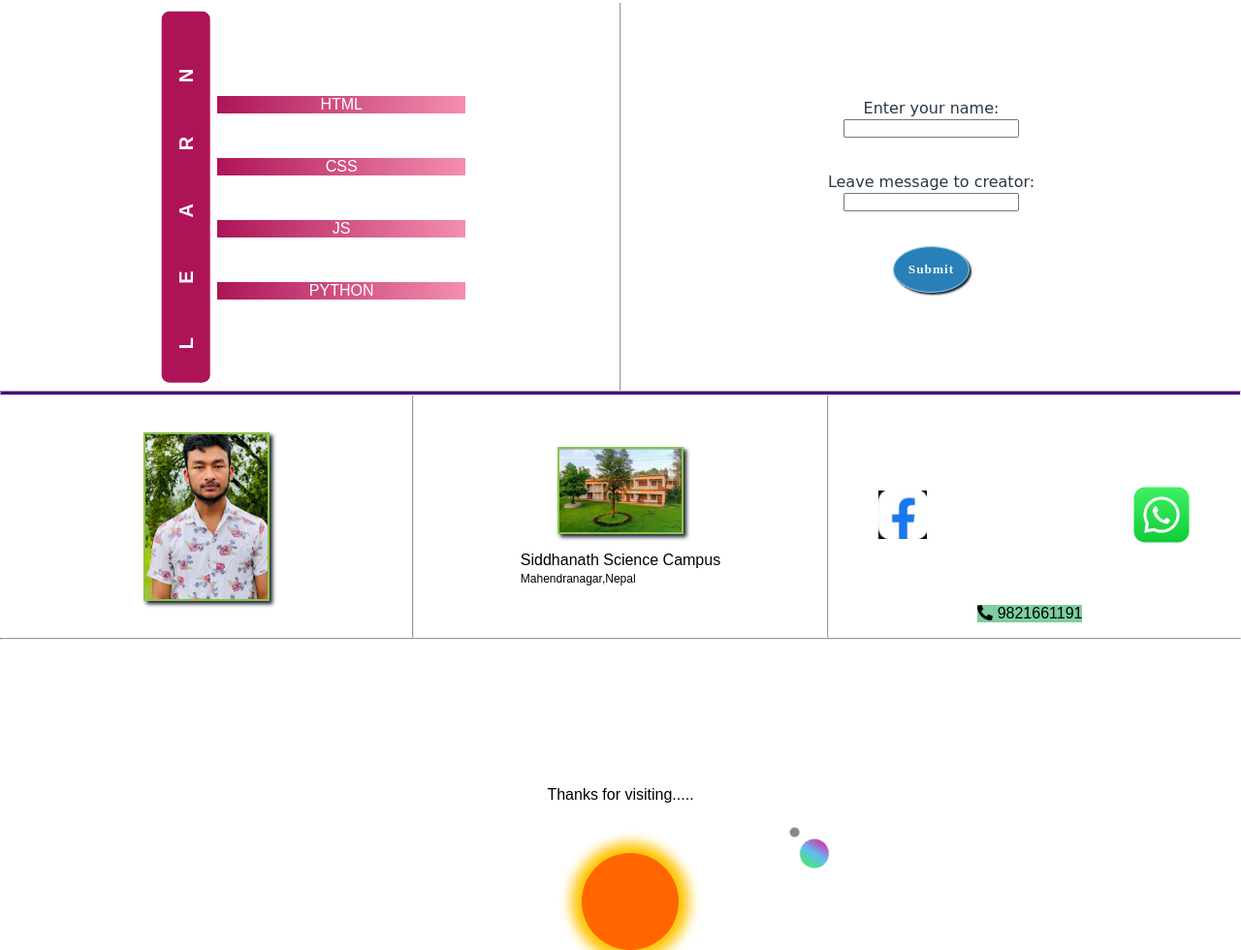
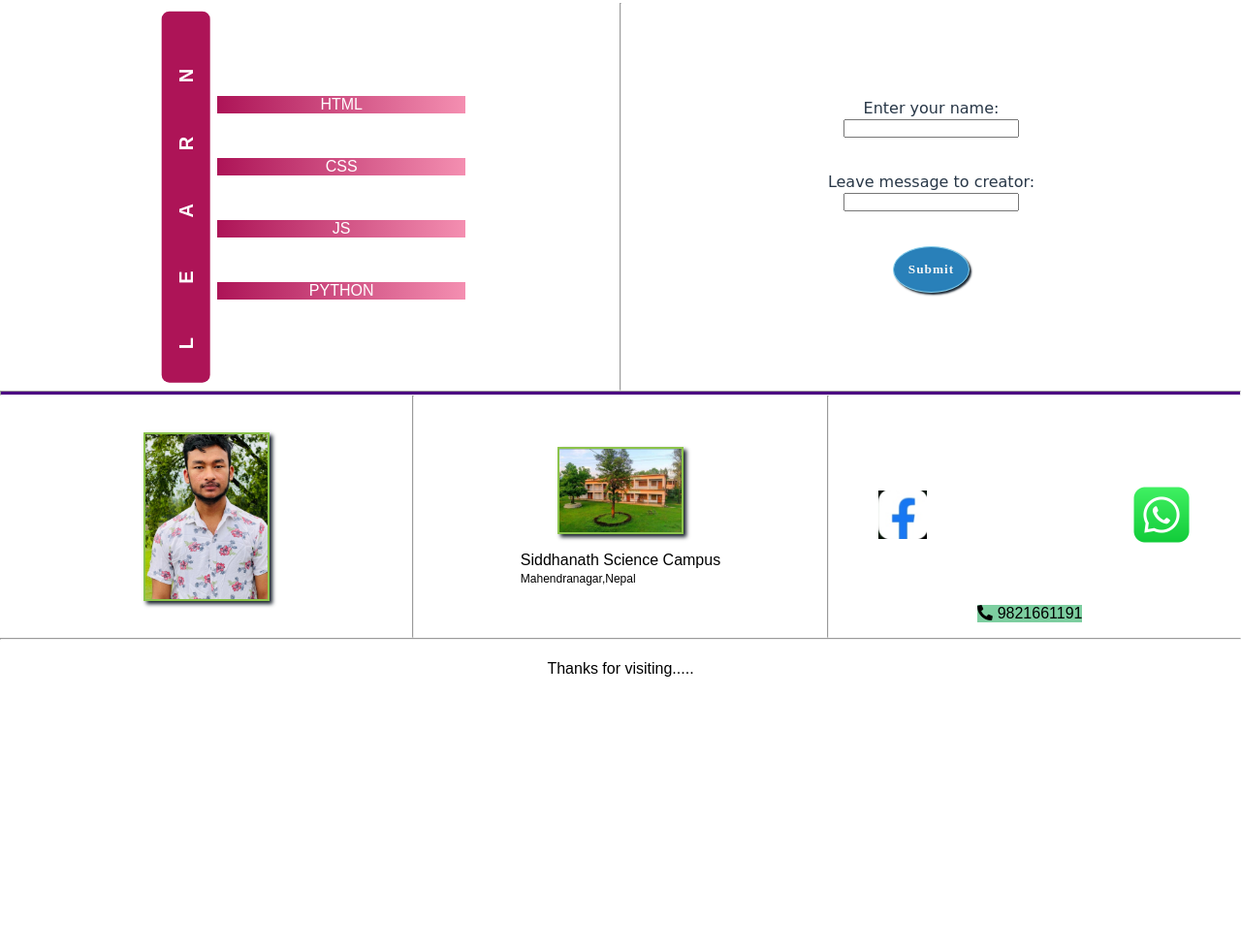
Before and after one commit to MukeshBist/mukeshbist.github.io, a plain HTML site: page index.html in a window 1280 px wide. Shown: the part 1669-2649 px from the top of the page at 97% size. After the commit the page ends 2389 px from the top, so only its background shows below. Drawn offline with Linux system fonts and the light colour scheme.

Commit message:
Update index.html
solar system removed

```diff
--- a/index.html
+++ b/index.html
@@ -87,14 +87,6 @@
 
  </div><hr>
 
-	<div id="solarsystem">
-
-	</div>
-
-
-		<div id="earth">
-			<div id="moon"></div>
-		</div>
 
 
  <div id="thank" ondblclick="click()">
```
